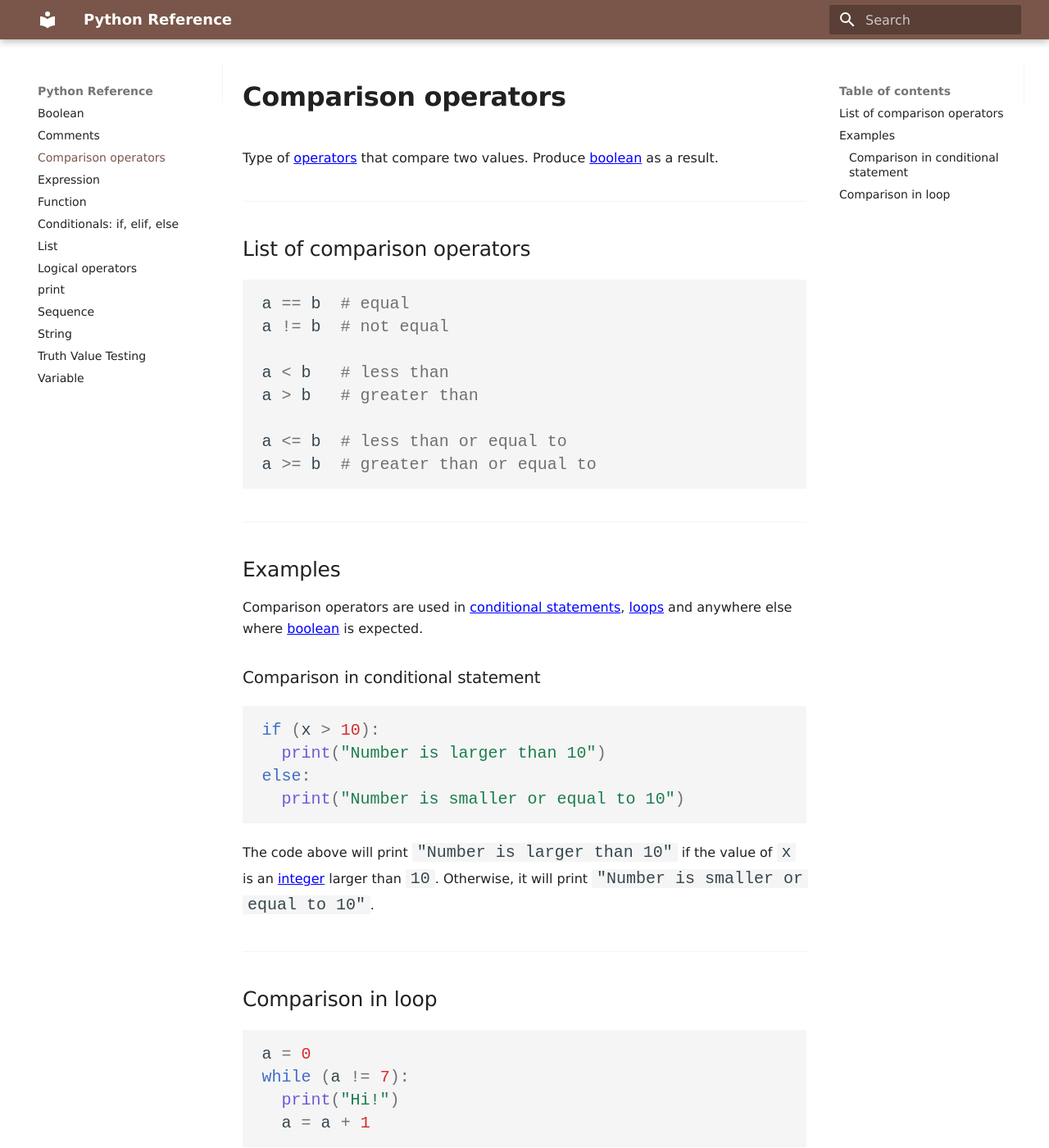
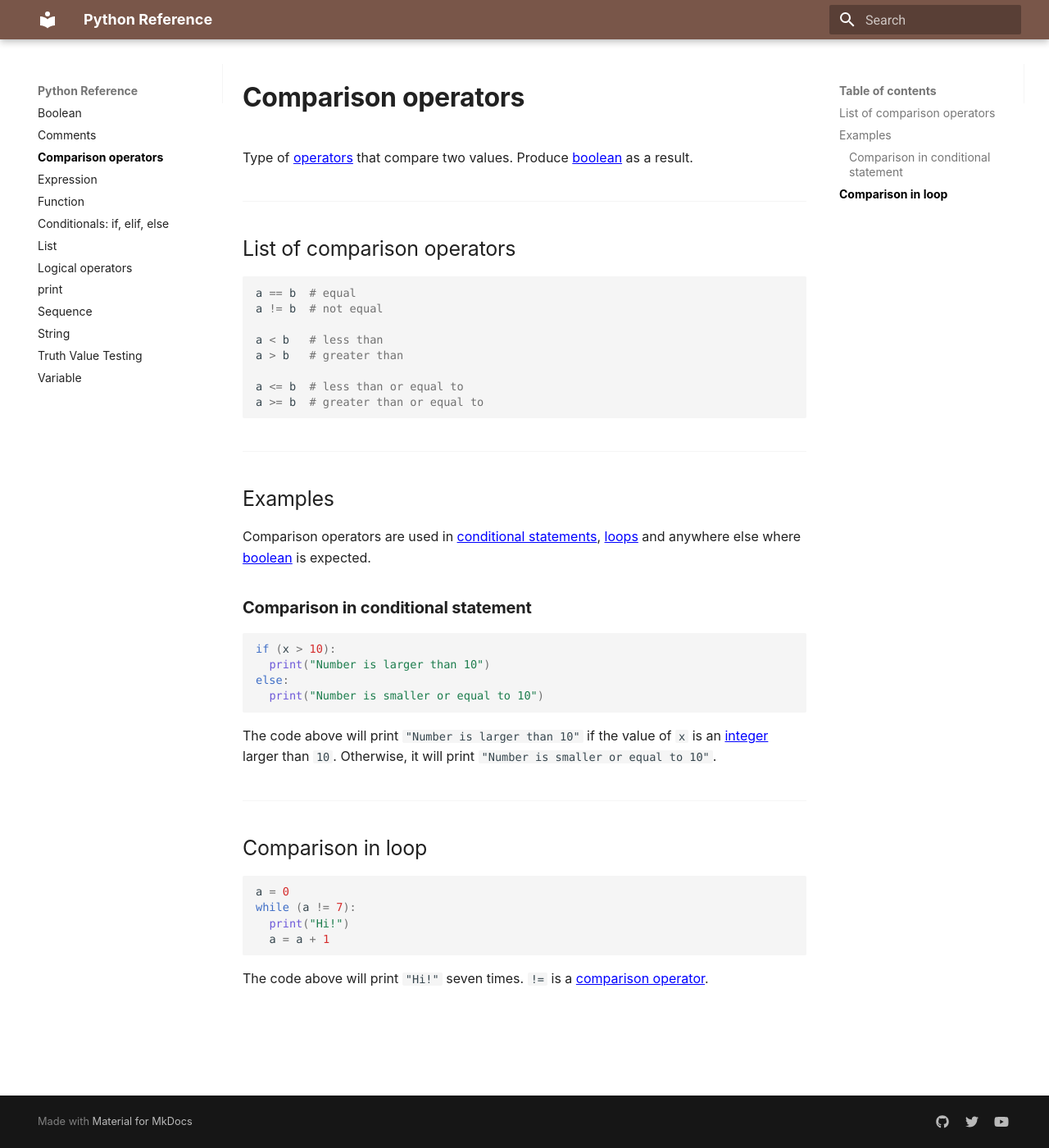
Before and after one commit to serhii73/python-reference, an MkDocs documentation site: the page built from docs/comparison-operators.md, in a window 1280 px wide and 1400 px high. Shown: the whole window at 82% size. Built offline with MkDocs 1.6.1 and Material for MkDocs 9.7.7, drawn with Linux system fonts in a browser that asks for light colours; some web fonts are replaced.

Commit message:
unify styles

```diff
--- a/docs/stylesheets/extra.css
+++ b/docs/stylesheets/extra.css
@@ -1,39 +1,59 @@
-/* nav.md-nav { */
-/*   overflow: visible !important; */
-/*   max-height: 100% !important; */
-/* } */
+body {
+  font-family: -apple-system,BlinkMacSystemFont,"Segoe UI",Helvetica,Arial,sans-serif,"Apple Color Emoji","Segoe UI Emoji"
+}
 
-/* .nav.md-nav.md-nav--secondary { */
-/*   display: none !important; */
-/* } */
-
+/* hide left navbar header */
 label.md-nav__title.md-nav__title--site {
   display: none;
 }
 
-
+/* do not show left navbar section headers */
 nav.md-nav.md-nav--primary > ul.md-nav__list > :first-child {
   display: none !important;
 }
 
-/* .js .md-nav__item--nested>.md-nav__link:after { */
-/*   content: ""; */
-/* } */
+.md-nav__link--active {
+  color: black !important;
+  font-weight: bold;
+}
 
-/* .md-nav__item { */
-/*   margin-bottom: 1rem; */
-/* } */
+/* links in article */
+article a {
+  color: blue !important;
+  text-decoration: underline;
+}
 
+article h1 {
+  color: inherit !important;
+  font-weight: bolder !important;
+}
 
-/* Do not show sidebar in article */
-/* .md-content { */
-/*   margin-right: 0; */
-/* } */
-/* div.md-sidebar.md-sidebar--secondary { */
-/*   display: none; */
-/* } */
+article h2 {
+  border-top: 1px solid whitesmoke;
+  font-weight: normal !important;
+  padding-top: 2rem;
+}
 
+pre, code {
+  font-family: SFMono-Regular,Consolas,Liberation Mono,Menlo,monospace;
+}
 
+.md-content h1, .md-content h2, .md-content h3, .md-content h4 {
+  font-weight: bold;
+}
+
+.md-content h1 {
+  color: black;
+}
+
+.md-footer-nav {
+  display: none;
+}
+
+/* =============================== */
+/* SPECIFIC STYLES FOR PY QUICKREF */
+
+/* border between sidebar and content */
 .md-sidebar {
   border-right: 1px solid whitesmoke;
 }
@@ -69,32 +89,3 @@ nav.md-nav.md-nav--primary > ul.md-nav__list > :first-child {
   padding: 3px 5px 0 8px;
   color: grey;
 }
-
-pre {
-  font-size: 16px !important;
-}
-
-article h1 {
-  color: inherit !important;
-  font-weight: bolder !important;
-}
-
-article h2 {
-  border-top: 1px solid whitesmoke;
-  font-weight: normal !important;
-  padding-top: 2rem;
-}
-
-article a {
-  color: blue !important;
-  text-decoration: underline;
-}
-
-pre, code {
-  font-family: monospace;
-  font-size: 1rem !important;
-}
-
-/* body { */
-/*   font-family: Verdana; */
-/* } */
--- a/mkdocs.yml
+++ b/mkdocs.yml
@@ -6,9 +6,9 @@ theme:
   palette:
     primary: 'brown'
     accent: 'purple'
-  font:
-    text: 'Verdana'
-    code: 'Consolas'
+  font: -apple-system,BlinkMacSystemFont,"Segoe UI",Helvetica,Arial,sans-serif,"Apple Color Emoji","Segoe UI Emoji"
+  #   text: 'Verdana'
+  #   code: 'Consolas'
 
 extra_css:
   - 'stylesheets/extra.css'
```
Lines whose indentation alone changed are shown as unchanged.
